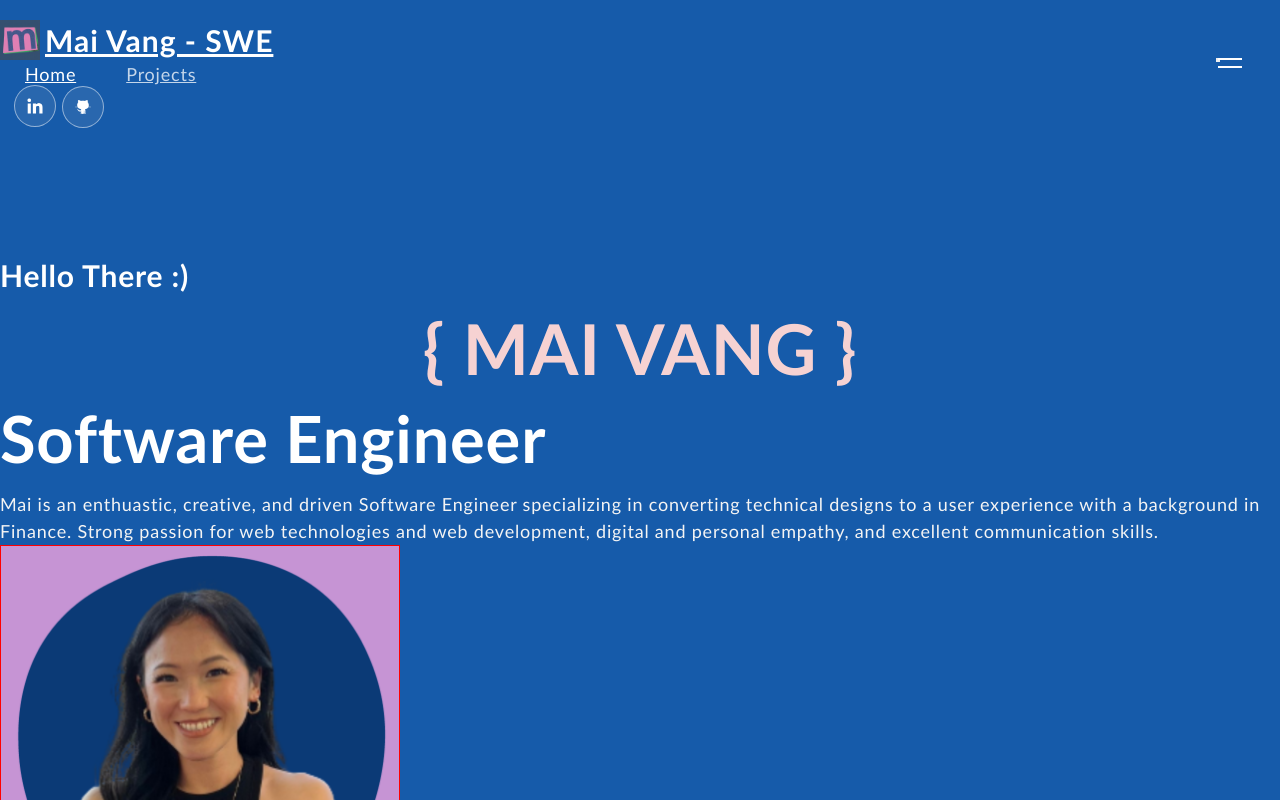
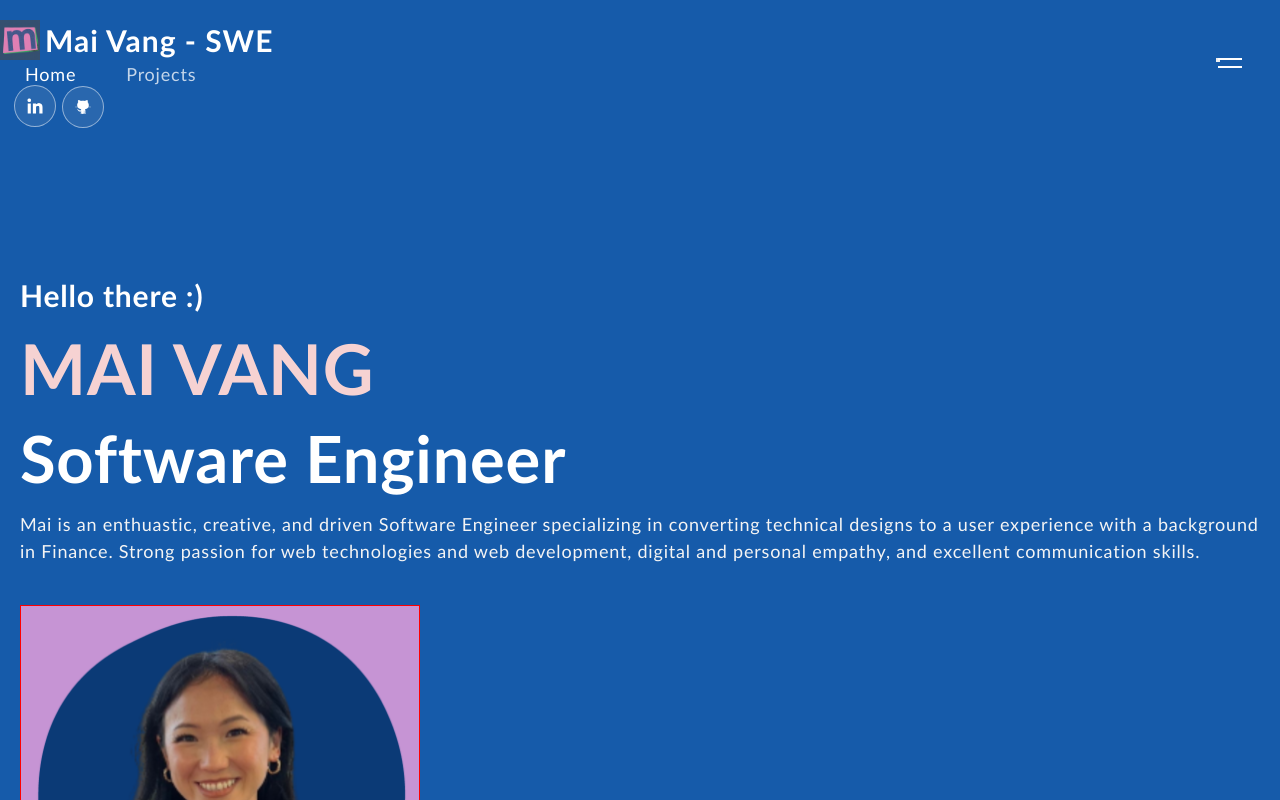
Before and after one commit to vmaineng/portfolioMai, a React (Create React App) app: page / in a window 1280 px wide. Shown: the top 800 px of the page. Built offline with nearby package versions, Linux system fonts and the light colour scheme.

Commit message:
added in css

```diff
--- a/src/App.css
+++ b/src/App.css
@@ -15,36 +15,52 @@ body {
   position: relative;
   background-color: #0b3383 !important;
   color: white !important;
-  font-family:'Trebuchet MS', 'Lucida Sans Unicode', 'Lucida Grande', 'Lucida Sans', Arial, sans-serif !important;
+  font-family: "Trebuchet MS", "Lucida Sans Unicode", "Lucida Grande",
+    "Lucida Sans", Arial, sans-serif !important;
 }
 
-h1, h2, h3, h4, h5, h6 {
+h1,
+h2,
+h3,
+h4,
+h5,
+h6 {
   margin: 0;
   padding: 0;
   line-height: normal;
 }
 
-@media (min-width:1700px) {
+p,
+a,
+li,
+button,
+ul {
+  margin: 0;
+  padding: 0;
+  line-height: normal;
+  text-decoration: none;
+}
+
+@media (min-width: 1700px) {
   main .container {
     max-width: 100%;
     padding: 0 150px;
   }
 }
 
-
 /* -------------------------------- Navbar -------------------------------- */
-nav.navbar {
+#nav {
   padding: 20px 0;
   position: fixed;
   top: 0;
-  transition:  0.32s ease-in-out;
+  transition: 0.32s ease-in-out;
   width: 100%;
   z-index: 9999;
 }
 
-nav.navbar.scrolled {
+.navbar.scrolled {
   padding: 0px 0;
-  background-color: #A15589;
+  background-color: #a15589;
   background-position: top center;
   background-size: cover;
   background-repeat: no-repeat;
@@ -76,7 +92,7 @@ span.navbar-text {
   align-items: center;
 }
 
-span.name{
+span.name {
   font-size: 30px;
   font-weight: 600;
   text-decoration: none;
@@ -132,7 +148,8 @@ border: 1px solid red;
   transition: 0.3s ease-in-out;
 }
 .social-icon a:hover img {
-	filter: brightness(0) saturate(100%) invert(0%) sepia(7%) saturate(98%) hue-rotate(346deg) brightness(95%) contrast(86%);
+  filter: brightness(0) saturate(100%) invert(0%) sepia(7%) saturate(98%)
+    hue-rotate(346deg) brightness(95%) contrast(86%);
 }
 
 /* Call to Action button -------------------------------- */
@@ -146,7 +163,6 @@ border: 1px solid red;
   position: relative;
   background-color: transparent;
   transition: 0.3s ease-in-out;
-
 }
 .navbar-text button span {
   z-index: 1;
@@ -196,7 +212,7 @@ nav.navbar .navbar-toggler-icon:before {
   background-color: #fff;
   top: 0;
   left: 0;
-	content: '';
+  content: "";
   z-index: 2;
   transition: all 300ms linear;
 }
@@ -217,15 +233,18 @@ nav.navbar .navbar-toggler[aria-expanded="true"] .navbar-toggler-icon {
   border-color: transparent;
 }
 
-
 /* -------------------------------- Banner -------------------------------- */
 .banner {
   margin-top: 0;
   padding: 260px 0 100px 0;
-  background-color: #165BAA;
+  background-color: #165baa;
   background-position: top center;
   background-size: cover;
   background-repeat: no-repeat;
+}
+
+.banner .container {
+  display: flex;
 }
 
 /* -------------------------------- name */
@@ -237,23 +256,43 @@ nav.navbar .navbar-toggler[aria-expanded="true"] .navbar-toggler-icon {
   margin-top: 16px;
   margin-bottom: 16px;
   display: block;
-  color: rgba(225,225,225, .1);
-  background-color: #F9D1D1;
+  color: rgba(225, 225, 225, 0.1);
+  background-color: #f9d1d1;
   background-repeat: repeat-x;
   background-position: bottom;
   background-size: cover;
-  -webkit-background-clip:text;
+  -webkit-background-clip: text;
   animation: animate 80s linear infinite;
-  text-align: center;
+  text-align: left;
   text-transform: uppercase;
   font-weight: 900;
 }
 
+.banner .column1 {
+  flex: 1;
+  padding: 20px;
+}
+
+.banner .column2 {
+  flex: 1;
+  padding: 20px;
+}
+
+/* .banner .info {
+  letter-spacing: 0.8px;
+  margin-top: 16px;
+  margin-bottom: 16px;
+  display: block;
+  background-color: #f9d1d1;
+  -webkit-background-clip: text;
+  text-align: left;
+} */
+
 @keyframes animate {
-    0%{
+  0% {
     background-position: left 0px top 10px;
   }
-    40%{
+  40% {
     background-position: left 800px top 10px;
   }
 }
@@ -289,7 +328,7 @@ nav.navbar .navbar-toggler[aria-expanded="true"] .navbar-toggler-icon {
 .project {
   padding: 75px 0;
   position: relative;
-  background-color: #A15589;
+  background-color: #a15589;
 }
 
 .project h2 {
@@ -361,11 +400,11 @@ nav.navbar .navbar-toggler[aria-expanded="true"] .navbar-toggler-icon {
   background-color: #0b3383;
   padding: 25px 50px 10px;
   text-align: center;
- align-items: center ;
+  align-items: center;
 }
 
-.footer p{
-  color:rgb(204, 135, 236);
+.footer p {
+  color: rgb(204, 135, 236);
   font-weight: 100;
   font-size: 12px;
   padding-top: 10px;
@@ -380,13 +419,13 @@ nav.navbar .navbar-toggler[aria-expanded="true"] .navbar-toggler-icon {
   margin-bottom: 10px;
   display: block;
   color: rgba(214, 11, 146, 0.1);
-  background-color: #F9D1D1;
+  background-color: #f9d1d1;
   background-repeat: repeat-x;
   background-position: center center;
   background-size: cover;
-  -webkit-background-clip:text;
+  -webkit-background-clip: text;
   animation: animate 80s linear infinite;
-  text-align: left;
+  text-align: center;
   text-transform: uppercase;
   font-weight: 900;
 }
--- a/src/components/Footer.js
+++ b/src/components/Footer.js
@@ -4,13 +4,13 @@ import githubIcon from "../assets/nav/github.png";
 import linkedinIcon from "../assets/nav/linkedIn.png";
 
 export const Footer = () => {
-    const name = "{ Mai Vang }"
+    const name = "Mai Vang"
   return (
     <div>
       <footer className="footer">
         <Container>
           <Row className="align-items-center">
-            <Col size={12} sm={6} className="text-start text-sm-end">
+            <Col size={12} sm={6} className="text-center text-sm-end">
               <h6 className="name">{name}</h6>
             </Col>
             <Col size={12} sm={6} className="text-center text-sm-end">
--- a/src/components/Home.js
+++ b/src/components/Home.js
@@ -1,30 +1,32 @@
-import React from 'react'
+import React from "react";
 import { Col, Container, Row } from "react-bootstrap";
-import selfPortrait from '../assets/projectAsset/photo.png'
+import selfPortrait from "../assets/projectAsset/photo.png";
 
 export const Home = () => {
-  const myName = "{ Mai Vang }"
+  const myName = "Mai Vang";
   return (
     <div>
       <section className="banner" id="home">
-            <Container>
+        <Container className="container">
           <Row className="aligh-items-center">
-                    <Col xs={12} md={6} xl={7}>
-                        <h2> Hello There :) </h2>
+            <Col className="column1">
+              <h2> Hello there :) </h2>
               <span className="name">{myName}</span>
               <h1> Software Engineer </h1>
-                        <p>
-                        Mai is an enthuastic, creative, and driven Software Engineer specializing in converting technical designs to a user experience
-             with a background in Finance. Strong passion for web technologies and web development, digital and personal empathy, and excellent communication skills.
+              <p >
+                Mai is an enthuastic, creative, and driven Software Engineer
+                specializing in converting technical designs to a user
+                experience with a background in Finance. Strong passion for web
+                technologies and web development, digital and personal empathy,
+                and excellent communication skills.
               </p>
             </Col>
-                    <Col xs={12} md={6} xl={5}>
-                      <img src= {selfPortrait} alt="selfPortrait" class="selfPortrait"/>
+            <Col className="column2">
+              <img src={selfPortrait} alt="selfPortrait" class="selfPortrait" />
             </Col>
           </Row>
         </Container>
       </section>
-
     </div>
-  )
-}
+  );
+};
--- a/src/components/NavBar.js
+++ b/src/components/NavBar.js
@@ -26,7 +26,7 @@ export const NavBar = () => {
     setActiveLink(value);
   };
   return (
-    <Navbar expand="lg" className={scrolled ? "scrolled" : ""}>
+    <Navbar expand="lg" className={scrolled ? "scrolled" : ""} id="nav">
       <Container>
         <Navbar.Brand href="/">
           <img src={logo} alt="logo" id="logoBanner"/>
@@ -36,7 +36,7 @@ export const NavBar = () => {
           <span className="navbar-toggler-icon"></span>
         </Navbar.Toggle>
         <Navbar.Collapse id="basic-navbar-nav">
-          <Nav className="ms-auto">
+          <Nav className="me-auto">
             <Nav.Link
               href="#home"
               className={
```
Lines whose indentation alone changed are shown as unchanged.
